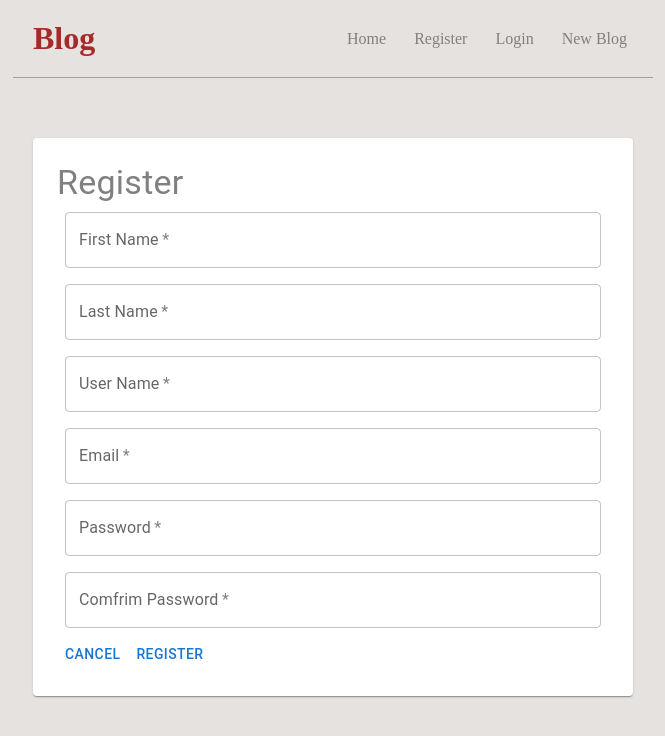
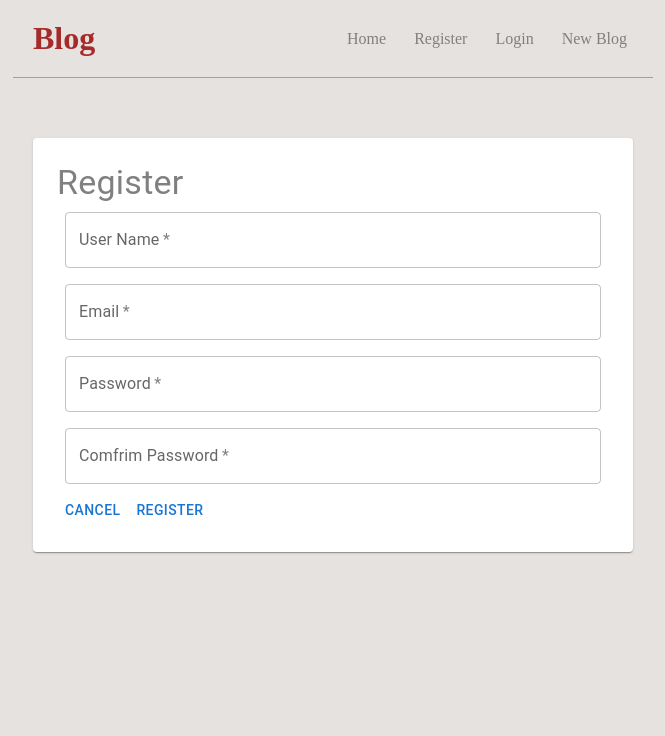
Before and after one commit to kanemds/ReactBlog, a React (Create React App) app in the folder client/: page /register in a window 1280 px wide. Shown: the top 736 px of the page, without its empty margins (307-972 px from the left). Built offline with nearby package versions, Linux system fonts and the light colour scheme.

Commit message:
merged with master

```diff
--- a/client/src/component/Register.js
+++ b/client/src/component/Register.js
@@ -9,8 +9,6 @@ const Register = () => {
       <Paper sx={{ p: 3 }}>
         <Typography variant="h4">Register</Typography>
         <FormControl fullWidth>
-          <TextField required sx={{ m: 1 }} id="standard-basic" label="First Name" variant="outlined" />
-          <TextField required sx={{ m: 1 }} id="standard-basic" label="Last Name" variant="outlined" />
           <TextField required sx={{ m: 1 }} id="standard-basic" label="User Name" variant="outlined" />
           <TextField required sx={{ m: 1 }} id="standard-basic" label="Email" variant="outlined" />
           <TextField required sx={{ m: 1 }} id="standard-basic" label="Password" variant="outlined" />
```
